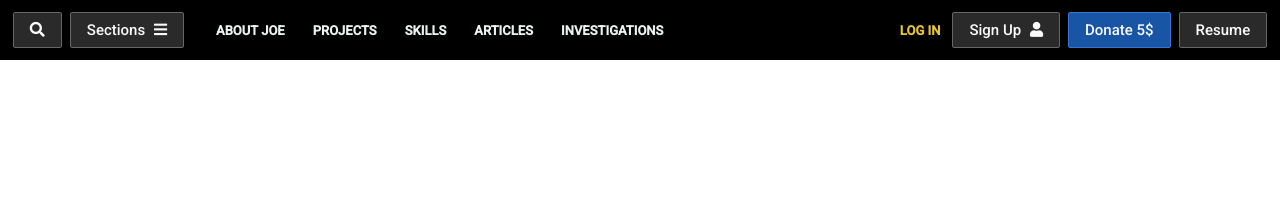
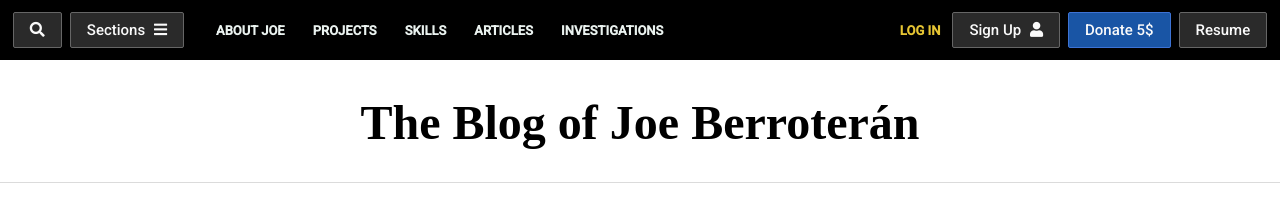
Before and after one commit to joeberroteran/joeberroteran, a plain HTML site: page index.html in a window 1280 px wide. Drawn offline with nearby package versions, Linux system fonts and the light colour scheme.

Commit message:
Posicionado el logo del blog. Hay que diseñar el logo.

```diff
--- a/index.html
+++ b/index.html
@@ -44,5 +44,10 @@
             </button>
         </div>
     </header>
+    <main class="main">
+        <section class="toparea">
+            <h1 id="logo">The Blog of Joe Berroterán</h1>
+        </section>
+    </main>
 </body>
 </html>
--- a/styles/style.css
+++ b/styles/style.css
@@ -125,3 +125,17 @@ body{
 .btn-donate:hover{
     background-color: #3d73d5;
 }
+
+.main{
+    width: 100vw;
+    height: auto;
+    margin: 2% auto;
+    border-bottom: 1px solid rgb(219, 219, 219);
+}
+
+.toparea{
+    display: flex;
+    align-items: center;
+    justify-content: center;
+    font-size: 24px;
+}
```
